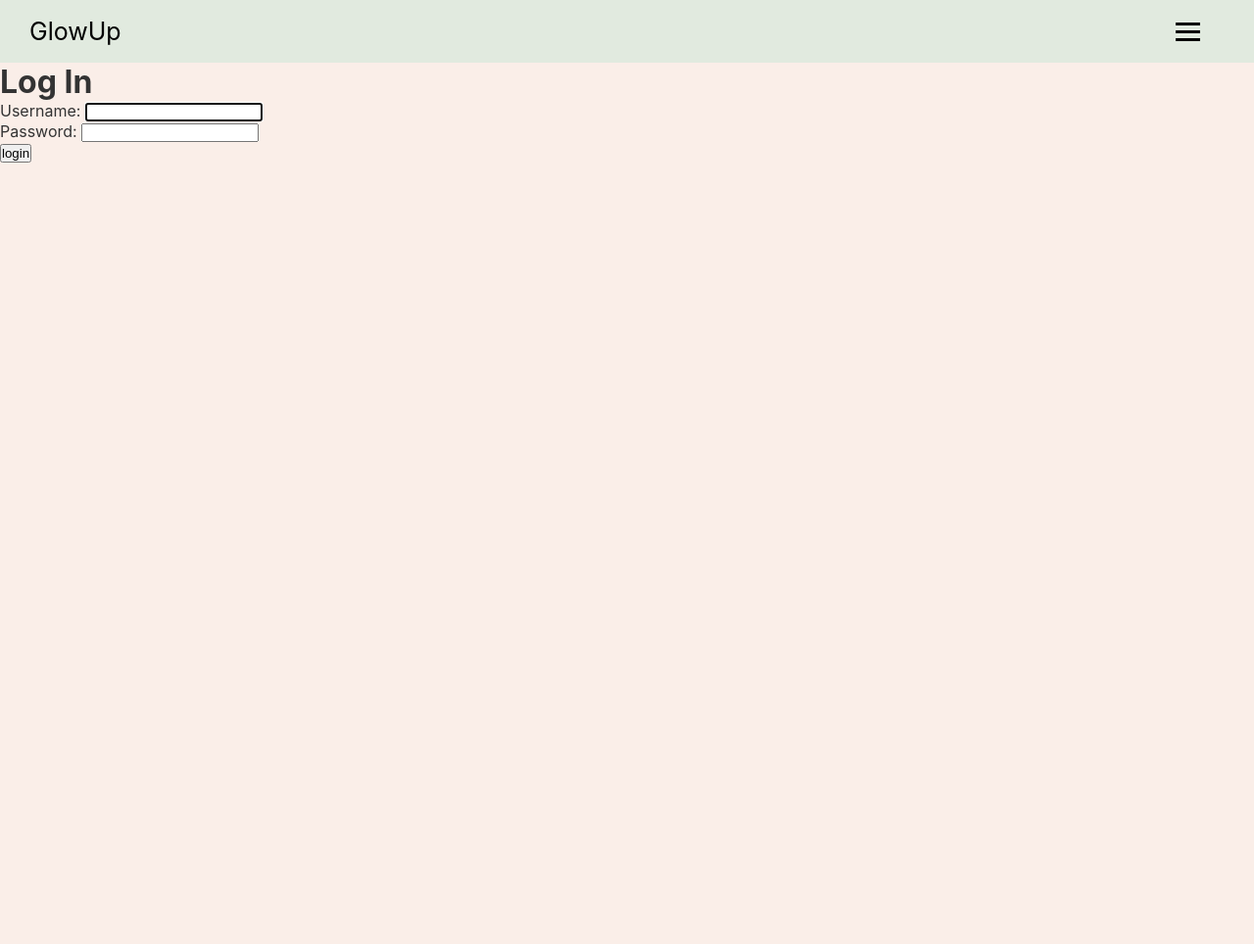
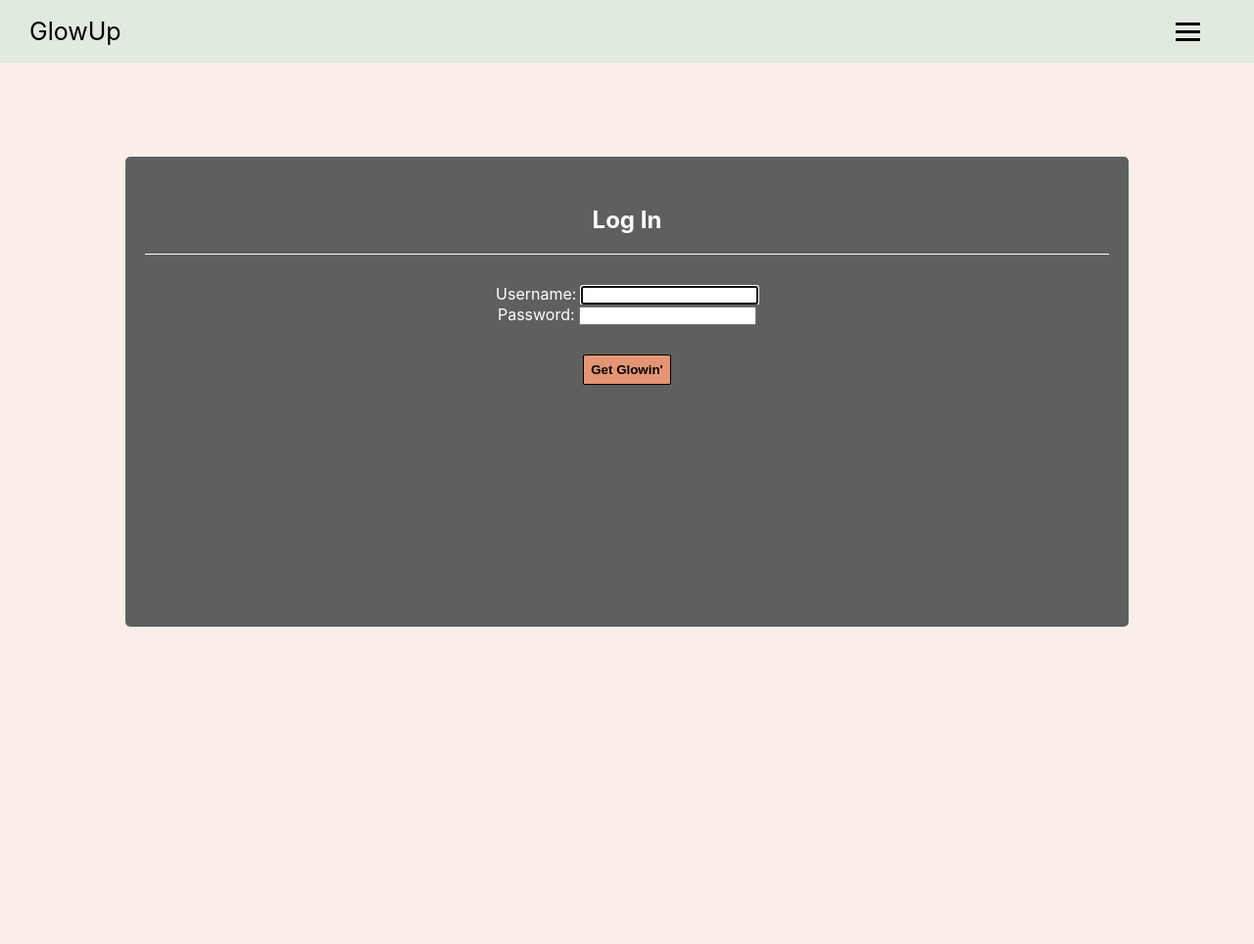
Before and after one commit to mish-a14/GlowUp, a Django app: page /accounts/login/ in a window 1280 px wide. Shown: the whole page at 98% size. Before the commit the page ends 166 px from the top, so only its background shows below. Run offline with Django 3.2, Linux system fonts and the light colour scheme.

Commit message:
add styling to login page

```diff
--- a/main_app/static/css/base-style.css
+++ b/main_app/static/css/base-style.css
@@ -208,7 +208,6 @@ nav .logo {
 }
 
 .log-contain {
-  border: 1px solid blue;
   position: absolute;
   top: 50%;
   left: 50%;
@@ -217,6 +216,7 @@ nav .logo {
   transform: translate(-50%, -50%);
   color: white;
   background-color: #5e605d;
+  border-radius: 5px;
 }
 
 .log-box {
@@ -229,9 +229,13 @@ nav .logo {
   margin: 20px 0px;
 }
 
+.log-form {
+  text-align: center;
+}
+
 .sub-field {
   background-color: #e59573;
-  margin: 30px 0px;
+  margin: 30px 5px;
   padding: 7px;
   outline: none;
   border: 1px solid black;
--- a/main_app/templates/registration/login.html
+++ b/main_app/templates/registration/login.html
@@ -1,12 +1,24 @@
 {% extends 'base.html' %}
 {% block content %}
 
-<h1>Log In</h1>
-<form method="post" action="{% url 'login' %}">
-    {% csrf_token %}
-    {{ form.as_p }}
-    <input type="submit" class="btn" value="login">
-    <input type="hidden" name="next" value="{{ next }}">
-  </form>
+<div id="auth-container">
+
+  <div class="log-contain">
+
+    <div class="log-box">
+      <h2>Log In</h2>
+    </div>
+
+  <div class="log-form">
+    <form method="post" action="{% url 'login' %}">
+        {% csrf_token %}
+        {{ form.as_p }}
+      <button type="submit" class="sub-field">Get Glowin'</button>
+      <input type="hidden" name="next" value="{{ next }}">
+    </form>
+  </div>
+
+  </div>
+</div>
 
 {% endblock %}
--- a/main_app/templates/registration/signup.html
+++ b/main_app/templates/registration/signup.html
@@ -12,13 +12,13 @@
 
 {% if error_message %}<p class="red-text">{{ error_message }}</p>{% endif %}
 
-  <div class="log-form">
+
     <form method="post" action="{% url 'signup' %}">
       {% csrf_token %}
       {{ form.as_p }}
       <button type="submit" class="sub-field">Start My Glow</button>
     </form>
-    </div>
+
   </div>
 
 </div>
```
